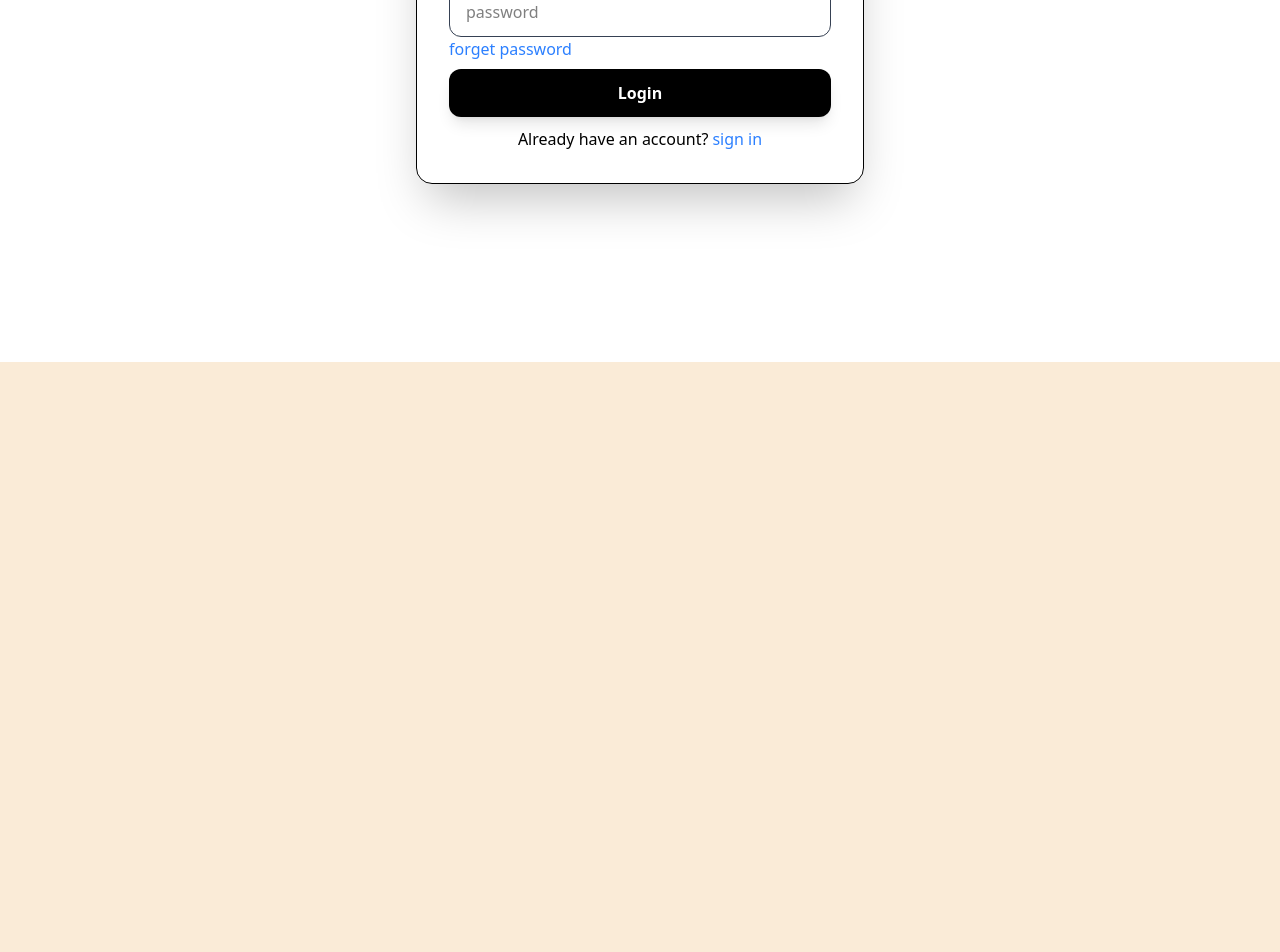
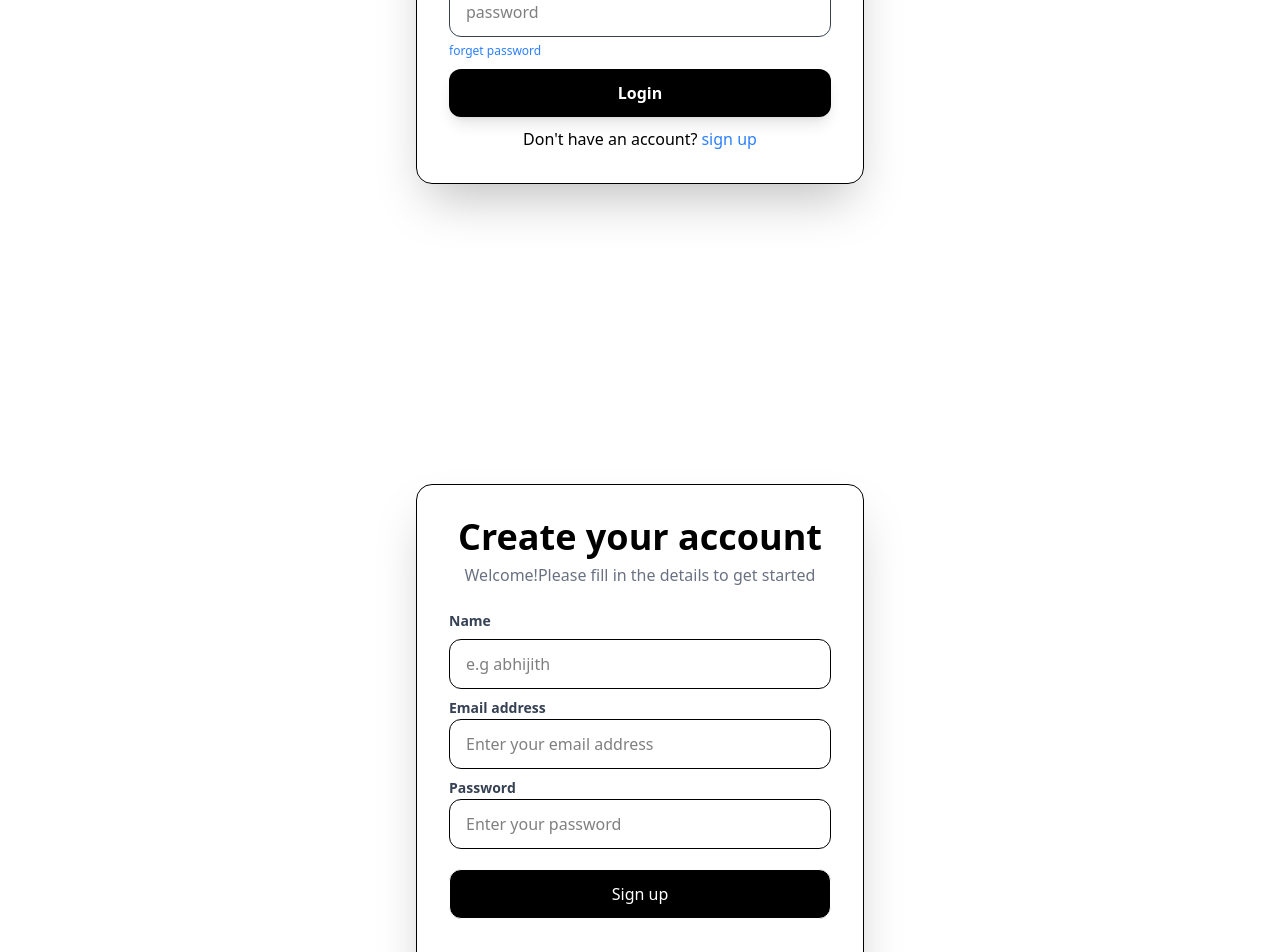
Before and after one commit to Abhijithmt/barber-booking, a React (Vite) app: page / in a window 1280 px wide. Shown: the part 7320-8272 px from the top of the page. Before the commit the page ends 7682 px from the top, so only its background shows below. Built offline with nearby package versions, Linux system fonts and the light colour scheme.

Commit message:
sign up updated

```diff
--- a/src/App.jsx
+++ b/src/App.jsx
@@ -2,7 +2,8 @@ import Header from "./components/header"
 import Footer from "./components/footer"
 import Landing from "./pages/landingpage"
 import Appoinment from "./pages/appoinment"
-import Login from "./pages/login"
+import Loginpage from "./pages/login"
+import Signup from "./pages/signup"
 function App() {
   return (
     <>
@@ -10,7 +11,8 @@ function App() {
    <Landing/>
    <Footer/>
    <Appoinment/>
-   <Login/>
+   <Loginpage/>
+   <Signup/>
    </>
 
 
--- a/src/pages/login.jsx
+++ b/src/pages/login.jsx
@@ -1,5 +1,5 @@
 
-export default function Login(){
+export default function Loginpage(){
     return(
         <section className="h-screen flex items-center justify-center p-6 bg-white">
         <div className="max-w-md border w-full rounded-2xl p-8 shadow-2xl">
@@ -23,7 +23,7 @@ export default function Login(){
                      placeholder="password"
                      className="border mt-1 border-gray-700 rounded-xl px-4 py-3 w-full"
                      ></input>
-                     <a className=" textxs text-blue-500 hover:underline"href="">forget password</a>
+                     <a className=" text-xs text-blue-500 hover:underline"href="">forget password</a>
                 </div>
                 <button
                 type="submit"
@@ -31,8 +31,8 @@ export default function Login(){
                 >Login</button>
             </form>
             <div className="flex mt-2.5 justify-center gap-1">
-                <p>Already have an account?</p>
-                <a href="#" className="text-blue-500 ">sign in</a>
+                <p>Don't have an account?</p>
+                <a href="#" className="text-blue-500 hover:underline">sign up</a>
             </div>
         </div>
         </section>
--- /dev/null
+++ b/src/pages/signup.jsx
@@ -0,0 +1,46 @@
+export default function Signup(){
+    return(
+    <section className="h-screen flex items-center justify-center bg-white">
+        <div className="max-w-md border w-full rounded-2xl p-8 shadow-2xl">
+            <div className="text-center mb-6">
+            <h1 className="text-4xl font-extrabold">Create your account</h1>
+            <p className="text-gray-500 mt-1.5">Welcome!Please fill in the details to get started </p>
+            </div>
+
+        <form>
+            <div className="mt-1.5">
+                <label className="block text-sm font-bold text-gray-700 mb-1">Name</label>
+                <input
+                type="text"
+                placeholder="e.g abhijith"
+                className="px-4 py-3 border mt-1 rounded-xl w-full"/>
+            </div>
+            <div className="mt-1.5">
+                <label className="text-sm font-bold text-gray-700 mb-1">Email address</label>
+                <input
+                type="email"
+                placeholder="Enter your email address"
+                className="border px-4 py-3 w-full rounded-xl "/>
+            </div>
+            <div className="mt-1.5">
+                <label className="text-sm text-gray-700 font-bold">Password</label>
+                <input type="password"
+                placeholder="Enter your password"
+                className="px-4 py-3 w-full rounded-xl border"/>
+
+            </div>
+            <button className="border px-4 py-3 w-full bg-black text-white hover:bg-gray-800 text-center rounded-xl mt-5">Sign up</button>
+        </form>
+        <div className="mt-10">
+            <hr></hr>
+            </div>
+            <div className="flex mt-6 justify-center gap-1.5  ">
+            <p>Already have an account?</p>
+            <a href="#" className="text-sm text-blue-600 hover:underline">Login</a>
+        </div>
+        </div>
+
+
+    </section>
+    )
+}
```
